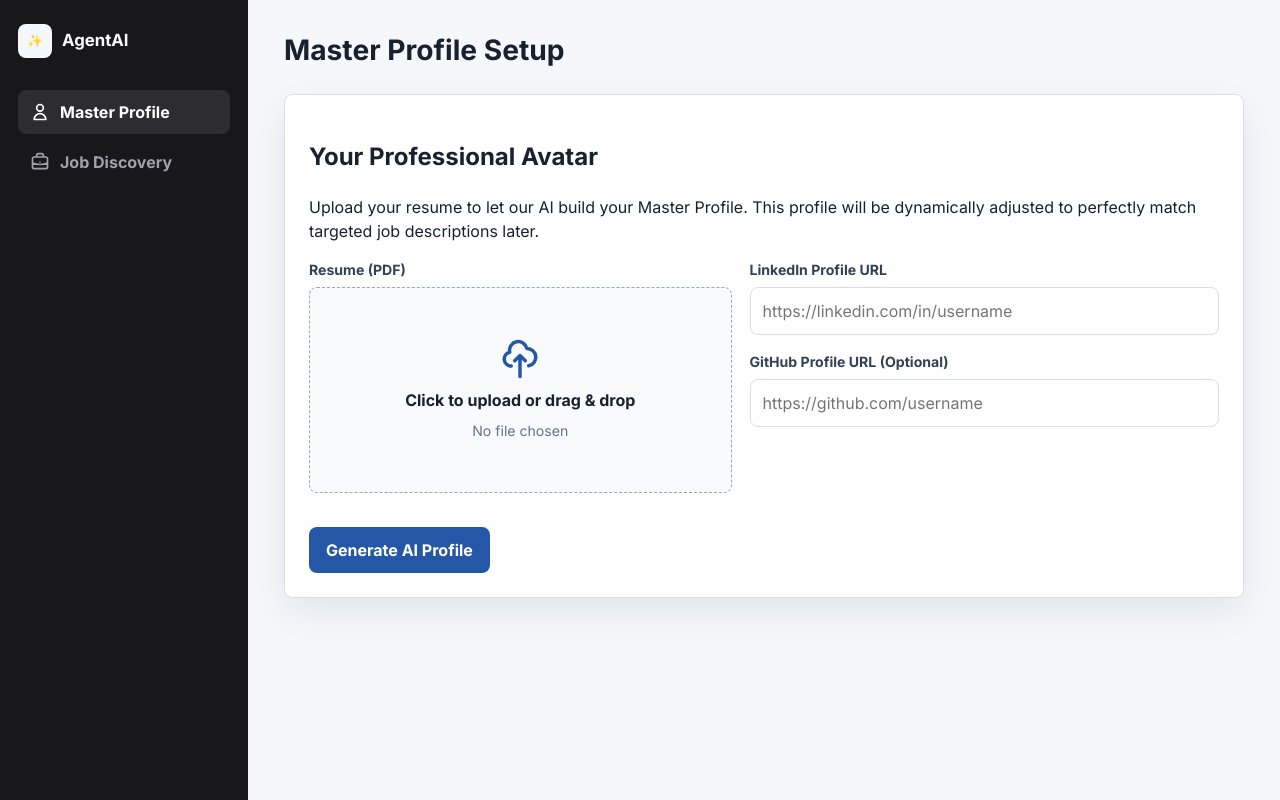
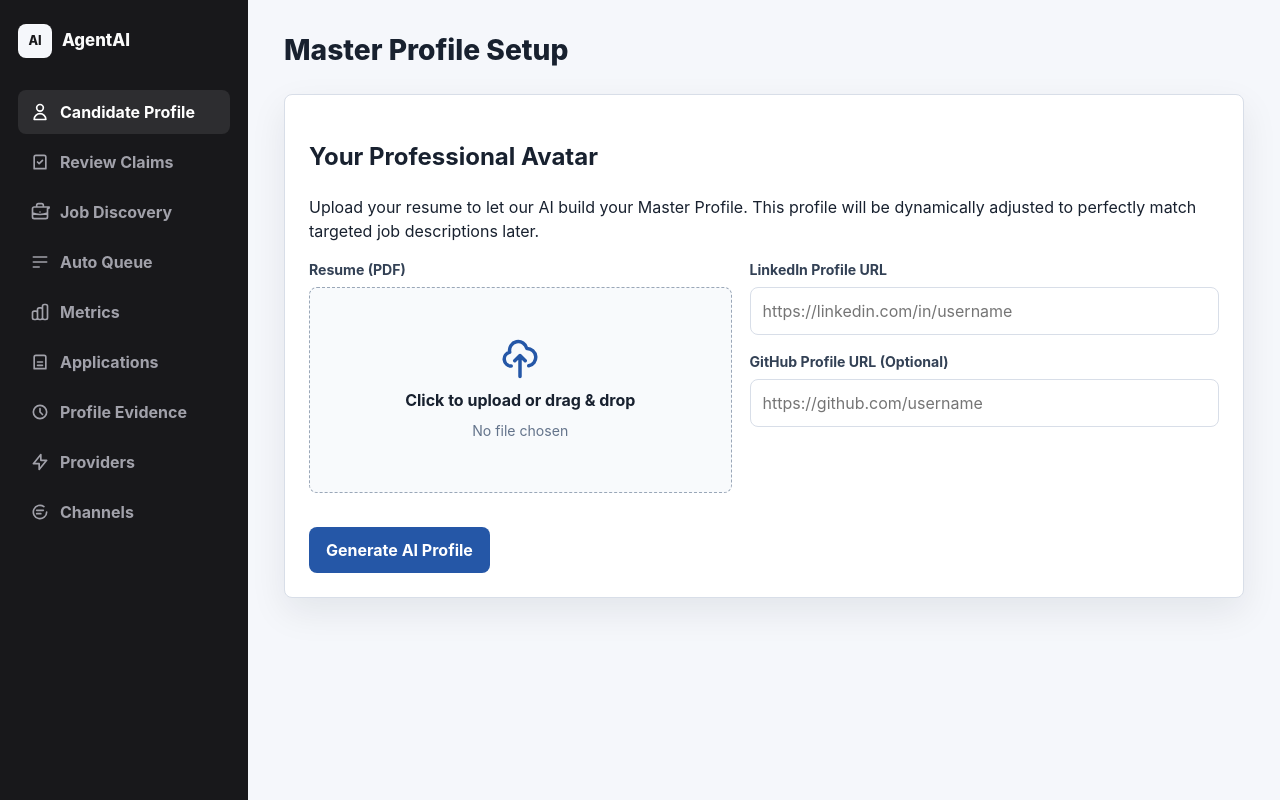
Before and after one commit to ArPaN-DS/JobScout-AI, a Django app: page / in a window 1280 px wide. Run offline with Django 5.2, Linux system fonts and the light colour scheme.

Commit message:
chore: update templates/base.html

```diff
--- a/templates/base.html
+++ b/templates/base.html
@@ -5,27 +5,20 @@
     <meta charset="UTF-8">
     <meta name="viewport" content="width=device-width, initial-scale=1.0">
     <title>{% block title %}AI Career Agent{% endblock %}</title>
-
-    <!-- Google Fonts -->
-    <link rel="preconnect" href="https://fonts.googleapis.com">
-    <link rel="preconnect" href="https://fonts.gstatic.com" crossorigin>
-    <link href="https://fonts.googleapis.com/css2?family=Inter:wght@300;400;500;600;700&display=swap" rel="stylesheet">
-
-    <!-- Custom CSS -->
     {% load static %}
     <link rel="stylesheet" href="{% static 'css/style.css' %}">
 </head>
 
 <body>
     <div class="app-container">
-        <!-- Sidebar Navigation -->
         <aside class="sidebar">
             <div class="sidebar-header">
                 <div class="logo">
-                    <span class="logo-icon">✨</span>
+                    <span class="logo-icon">AI</span>
                     <span class="logo-text">AgentAI</span>
                 </div>
             </div>
+
             <nav class="sidebar-nav">
                 <a href="{% url 'profile_setup' %}"
                     class="nav-link {% if request.resolver_match.url_name == 'profile_setup' %}active{% endif %}">
@@ -33,21 +26,77 @@
                         <path stroke-linecap="round" stroke-linejoin="round" stroke-width="2"
                             d="M16 7a4 4 0 11-8 0 4 4 0 018 0zM12 14a7 7 0 00-7 7h14a7 7 0 00-7-7z"></path>
                     </svg>
-                    Master Profile
+                    Candidate Profile
+                </a>
+                <a href="{% url 'profile_review' %}"
+                    class="nav-link {% if request.resolver_match.url_name == 'profile_review' %}active{% endif %}">
+                    <svg class="icon" fill="none" stroke="currentColor" viewBox="0 0 24 24">
+                        <path stroke-linecap="round" stroke-linejoin="round" stroke-width="2"
+                            d="M9 12l2 2 4-4M7 4h10a2 2 0 012 2v14H5V6a2 2 0 012-2z"></path>
+                    </svg>
+                    Review Claims
                 </a>
                 <a href="{% url 'job_discovery' %}"
                     class="nav-link {% if request.resolver_match.url_name == 'job_discovery' %}active{% endif %}">
                     <svg class="icon" fill="none" stroke="currentColor" viewBox="0 0 24 24">
                         <path stroke-linecap="round" stroke-linejoin="round" stroke-width="2"
-                            d="M21 13.255A23.931 23.931 0 0112 15c-3.183 0-6.22-.62-9-1.745M16 6V4a2 2 0 00-2-2h-4a2 2 0 00-2 2v2m4 6h.01M5 20h14a2 2 0 002-2V8a2 2 0 00-2-2H5a2 2 0 00-2 2v10a2 2 0 002 2z">
+                            d="M21 13.255A23.931 23.931 0 0112 15c-3.183 0-6.22-.62-9-1.745M16 6V4a2 2 0 00-2-2h-4a2 2 0 00-2 2v2m4 6h.01M5 20h14a2 2 0 002-2V8a2 2 0 002-2H5a2 2 0 00-2 2v10a2 2 0 002 2z">
                         </path>
                     </svg>
                     Job Discovery
                 </a>
+                <a href="{% url 'job_queue' %}"
+                    class="nav-link {% if request.resolver_match.url_name == 'job_queue' %}active{% endif %}">
+                    <svg class="icon" fill="none" stroke="currentColor" viewBox="0 0 24 24">
+                        <path stroke-linecap="round" stroke-linejoin="round" stroke-width="2"
+                            d="M4 6h16M4 12h16M4 18h7"></path>
+                    </svg>
+                    Auto Queue
+                </a>
+                <a href="{% url 'metrics_dashboard' %}"
+                    class="nav-link {% if request.resolver_match.url_name == 'metrics_dashboard' %}active{% endif %}">
+                    <svg class="icon" fill="none" stroke="currentColor" viewBox="0 0 24 24">
+                        <path stroke-linecap="round" stroke-linejoin="round" stroke-width="2"
+                            d="M9 19v-6a2 2 0 00-2-2H5a2 2 0 00-2 2v6a2 2 0 002 2h2a2 2 0 002-2zm0 0V9a2 2 0 012-2h2a2 2 0 012 2v10m-6 0a2 2 0 002 2h2a2 2 0 002-2m0 0V5a2 2 0 012-2h2a2 2 0 012 2v14a2 2 0 01-2 2h-2a2 2 0 01-2-2z">
+                        </path>
+                    </svg>
+                    Metrics
+                </a>
+                <a href="{% url 'applications_dashboard' %}"
+                    class="nav-link {% if request.resolver_match.url_name == 'applications_dashboard' %}active{% endif %}">
+                    <svg class="icon" fill="none" stroke="currentColor" viewBox="0 0 24 24">
+                        <path stroke-linecap="round" stroke-linejoin="round" stroke-width="2"
+                            d="M9 12h6m-6 4h6M7 4h10a2 2 0 012 2v14H5V6a2 2 0 012-2z"></path>
+                    </svg>
+                    Applications
+                </a>
+                <a href="{% url 'profile_evidence' %}"
+                    class="nav-link {% if request.resolver_match.url_name == 'profile_evidence' %}active{% endif %}">
+                    <svg class="icon" fill="none" stroke="currentColor" viewBox="0 0 24 24">
+                        <path stroke-linecap="round" stroke-linejoin="round" stroke-width="2"
+                            d="M12 8v4l3 3m5-3a8 8 0 11-16 0 8 8 0 0116 0z"></path>
+                    </svg>
+                    Profile Evidence
+                </a>
+                <a href="{% url 'provider_settings' %}"
+                    class="nav-link {% if request.resolver_match.url_name == 'provider_settings' %}active{% endif %}">
+                    <svg class="icon" fill="none" stroke="currentColor" viewBox="0 0 24 24">
+                        <path stroke-linecap="round" stroke-linejoin="round" stroke-width="2"
+                            d="M13 10V3L4 14h7v7l9-11h-7z"></path>
+                    </svg>
+                    Providers
+                </a>
+                <a href="{% url 'channel_settings' %}"
+                    class="nav-link {% if request.resolver_match.url_name == 'channel_settings' %}active{% endif %}">
+                    <svg class="icon" fill="none" stroke="currentColor" viewBox="0 0 24 24">
+                        <path stroke-linecap="round" stroke-linejoin="round" stroke-width="2"
+                            d="M8 10h8M8 14h5m7-2a8 8 0 11-3.293-6.477"></path>
+                    </svg>
+                    Channels
+                </a>
             </nav>
         </aside>
 
-        <!-- Main Content -->
         <main class="main-content">
             <header class="top-header">
                 <h1 class="page-title">{% block page_title %}Dashboard{% endblock %}</h1>
@@ -60,8 +109,6 @@
         </main>
     </div>
 
-    <!-- Scripts -->
-    <script src="{% static 'js/main.js' %}"></script>
     {% block scripts %}{% endblock %}
 </body>
 
```
